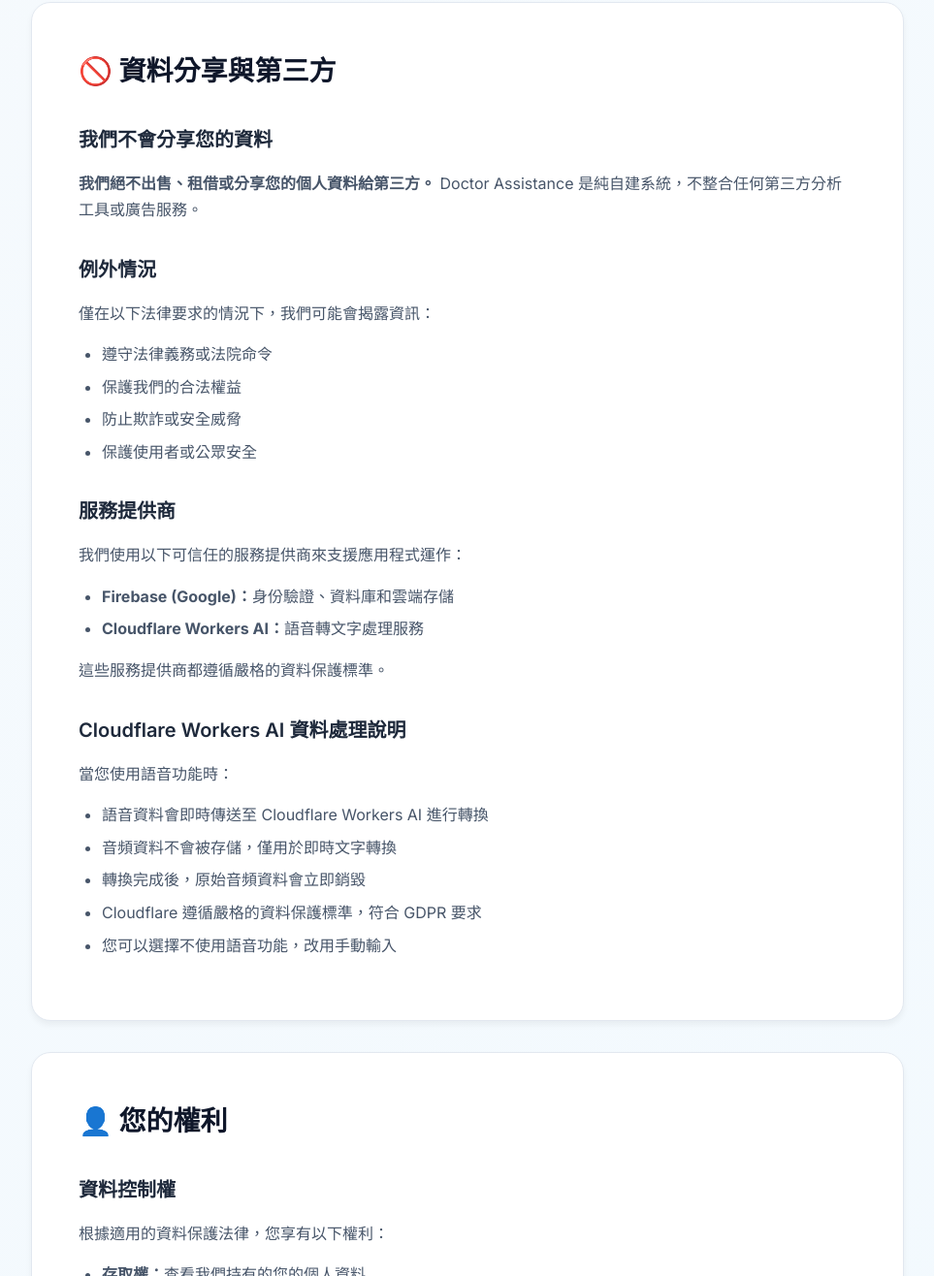
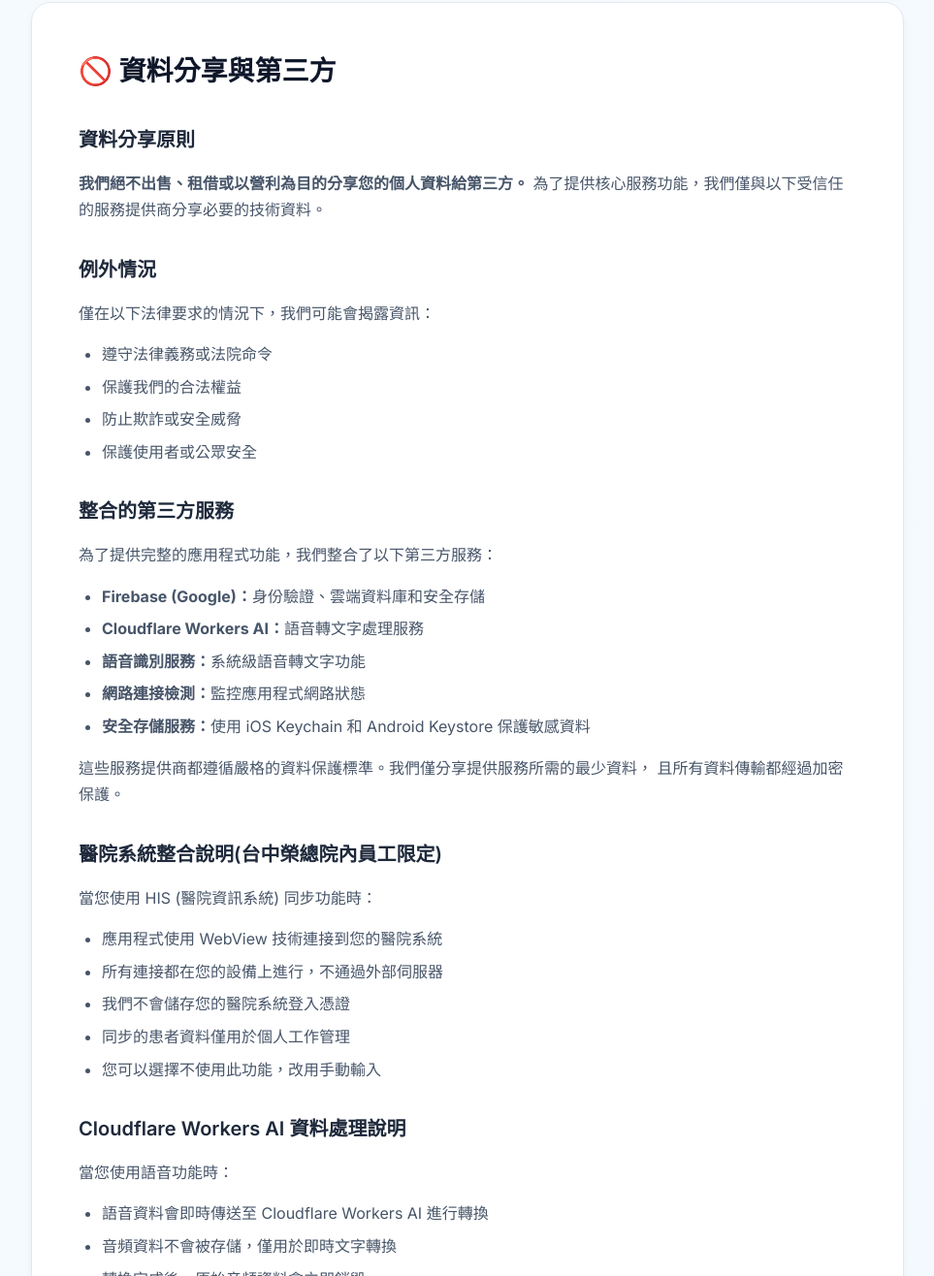
Before and after one commit to mses98034/drassistance_website, a plain HTML site: page privacy-policy.html in a window 1280 px wide. Shown: the part 2680-3996 px from the top of the page at 97% size, without its empty margins (158-1121 px from the left). Drawn offline with Linux system fonts and the light colour scheme.

Commit message:
fourth commit

```diff
--- a/privacy-policy.html
+++ b/privacy-policy.html
@@ -631,10 +631,10 @@
                     🚫 資料分享與第三方
                 </h2>
                 <div class="section-content">
-                    <h3>我們不會分享您的資料</h3>
+                    <h3>資料分享原則</h3>
                     <p>
-                        <strong>我們絕不出售、租借或分享您的個人資料給第三方。</strong>
-                        Doctor Assistance 是純自建系統，不整合任何第三方分析工具或廣告服務。
+                        <strong>我們絕不出售、租借或以營利為目的分享您的個人資料給第三方。</strong>
+                        為了提供核心服務功能，我們僅與以下受信任的服務提供商分享必要的技術資料。
                     </p>
 
                     <h3>例外情況</h3>
@@ -646,13 +646,29 @@
                         <li>保護使用者或公眾安全</li>
                     </ul>
 
-                    <h3>服務提供商</h3>
-                    <p>我們使用以下可信任的服務提供商來支援應用程式運作：</p>
+                    <h3>整合的第三方服務</h3>
+                    <p>為了提供完整的應用程式功能，我們整合了以下第三方服務：</p>
                     <ul>
-                        <li><strong>Firebase (Google)：</strong>身份驗證、資料庫和雲端存儲</li>
+                        <li><strong>Firebase (Google)：</strong>身份驗證、雲端資料庫和安全存儲</li>
                         <li><strong>Cloudflare Workers AI：</strong>語音轉文字處理服務</li>
+                        <li><strong>語音識別服務：</strong>系統級語音轉文字功能</li>
+                        <li><strong>網路連接檢測：</strong>監控應用程式網路狀態</li>
+                        <li><strong>安全存儲服務：</strong>使用 iOS Keychain 和 Android Keystore 保護敏感資料</li>
                     </ul>
-                    <p>這些服務提供商都遵循嚴格的資料保護標準。</p>
+                    <p>
+                        這些服務提供商都遵循嚴格的資料保護標準。我們僅分享提供服務所需的最少資料，
+                        且所有資料傳輸都經過加密保護。
+                    </p>
+
+                    <h3>醫院系統整合說明(台中榮總院內員工限定)</h3>
+                    <p>當您使用 HIS (醫院資訊系統) 同步功能時：</p>
+                    <ul>
+                        <li>應用程式使用 WebView 技術連接到您的醫院系統</li>
+                        <li>所有連接都在您的設備上進行，不通過外部伺服器</li>
+                        <li>我們不會儲存您的醫院系統登入憑證</li>
+                        <li>同步的患者資料僅用於個人工作管理</li>
+                        <li>您可以選擇不使用此功能，改用手動輸入</li>
+                    </ul>
 
                     <h3>Cloudflare Workers AI 資料處理說明</h3>
                     <p>當您使用語音功能時：</p>
```
Also changed, not shown: index.html (+1 -1 lines), security.html (+2 -2 lines), terms.html (+2 -2 lines).
